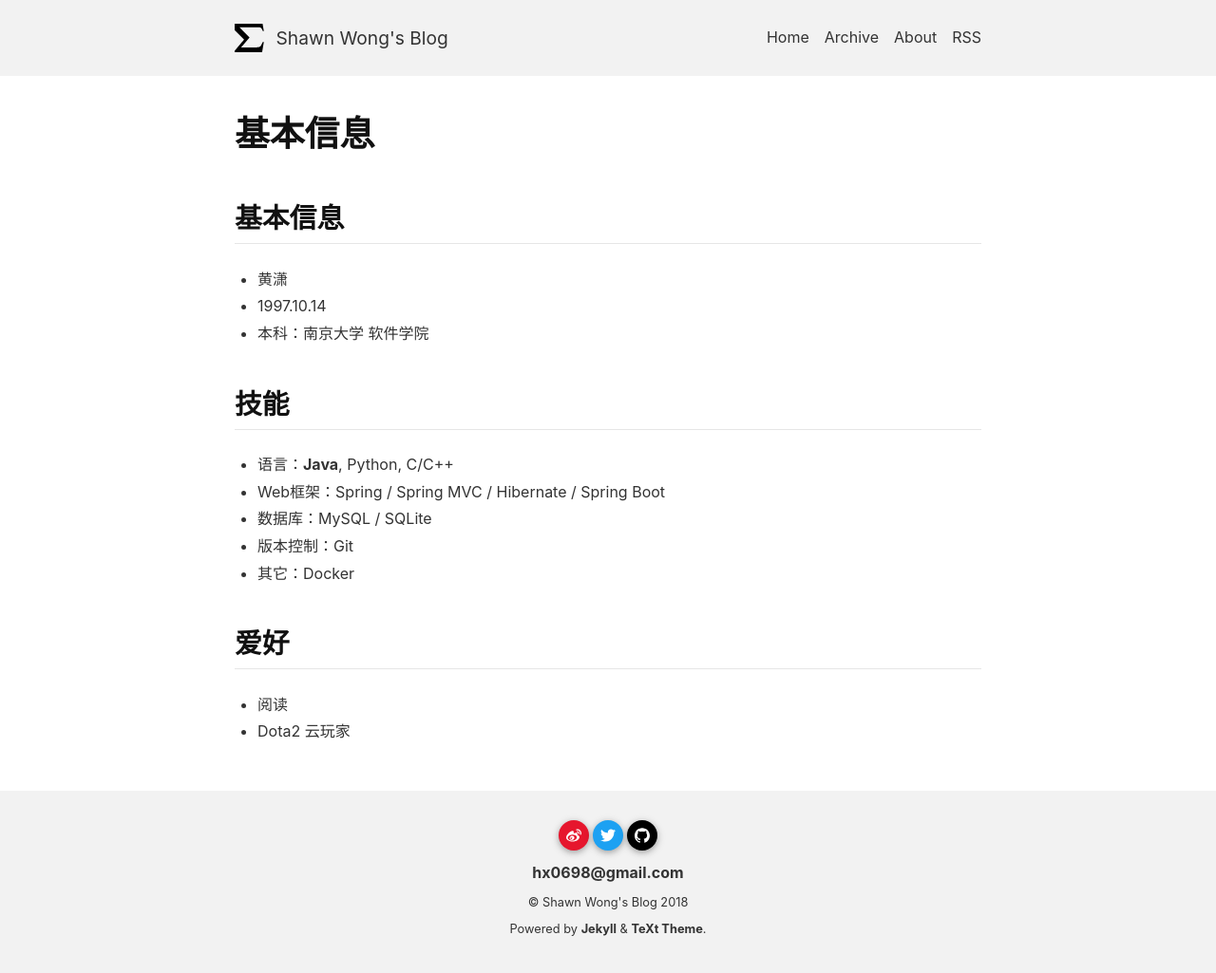
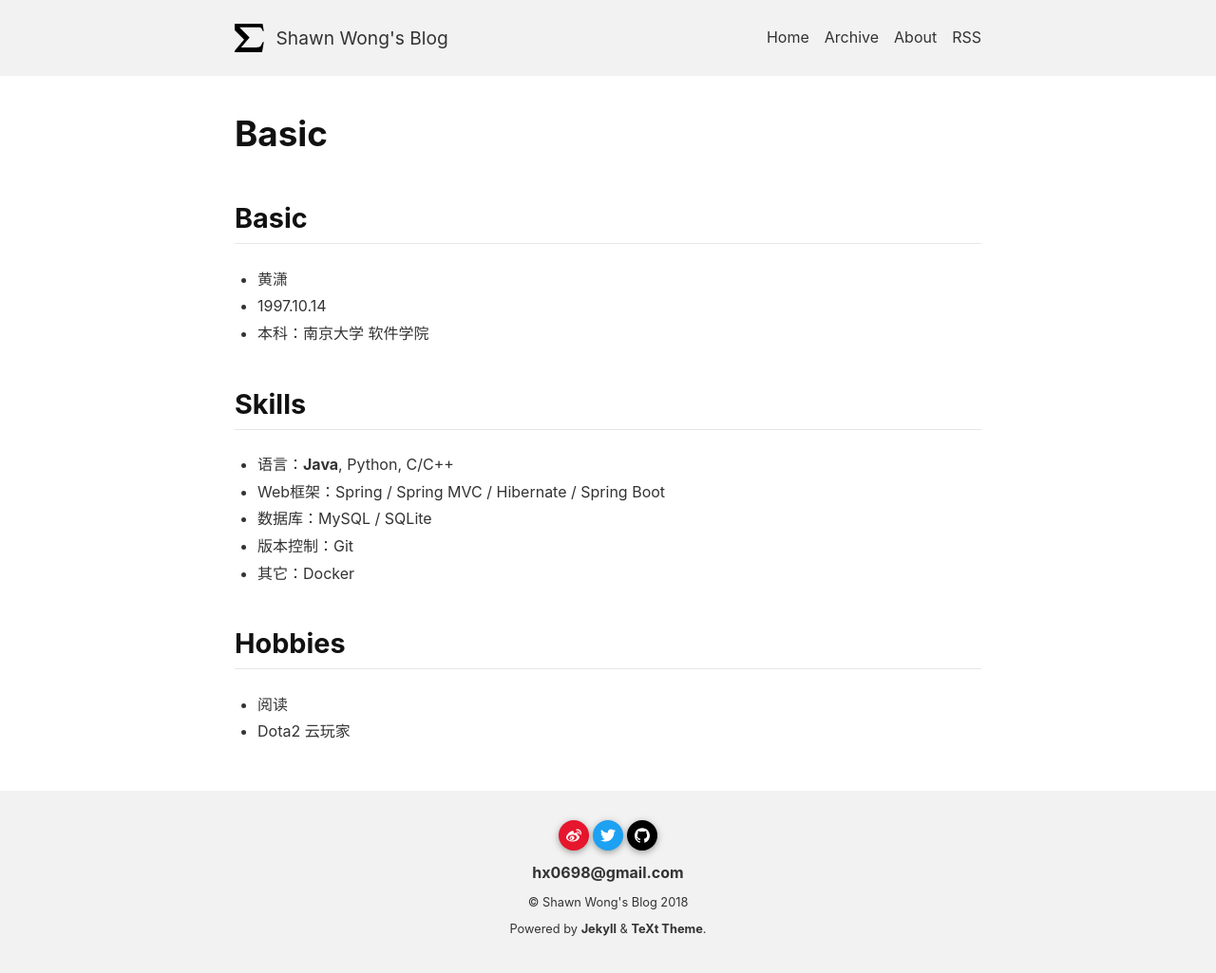
Before and after one commit to Shawn-Hx/Shawn-Hx.github.io, a Jekyll site: the page built from about.md, in a window 1280 px wide. Shown: the whole page at 95% size. Built offline with Jekyll 4.4.1, drawn with Linux system fonts in a browser that asks for light colours; nearby versions of some CDN libraries; our own code applies the rules of GitHub Pages for plain Markdown files.

Commit message:
Small change

```diff
--- a/_config.yml
+++ b/_config.yml
@@ -27,11 +27,11 @@
       zh-Hant: 關於
     url: /about.html
 
-paths:
-  base: /
-  home: /
-  all:  /all.html
-  rss:  /feed.xml
+# paths:
+#   base: /
+#   home: /
+#   all:  /all.html
+#   rss:  /feed.xml
 
 ## GitHub repository (if the site is hosted by GitHub) ##
 repository: Shawn-Hx/Shawn-Hx.github.io #e.g. someone/someone.github.io
--- a/about.md
+++ b/about.md
@@ -8,13 +8,13 @@
 key: page-about
 ---
 
-## 基本信息
+## Basic
 
 - 黄潇
 - 1997.10.14
 - 本科：南京大学 软件学院
 
-## 技能
+## Skills
 
 - 语言：**Java**, Python, C/C++
 - Web框架：Spring / Spring MVC / Hibernate / Spring Boot
@@ -22,7 +22,7 @@
 - 版本控制：Git
 - 其它：Docker
 
-## 爱好
+## Hobbies
 
 - 阅读
 - Dota2 云玩家
```
